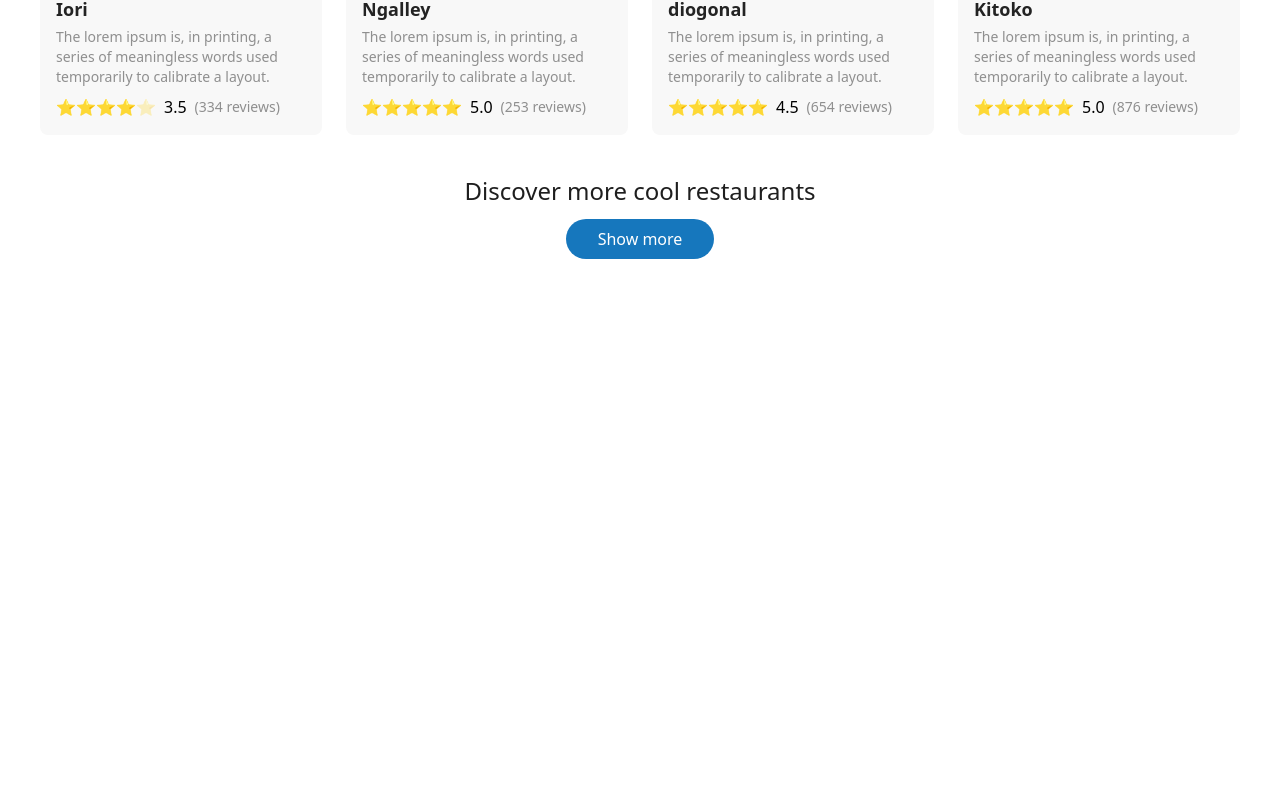
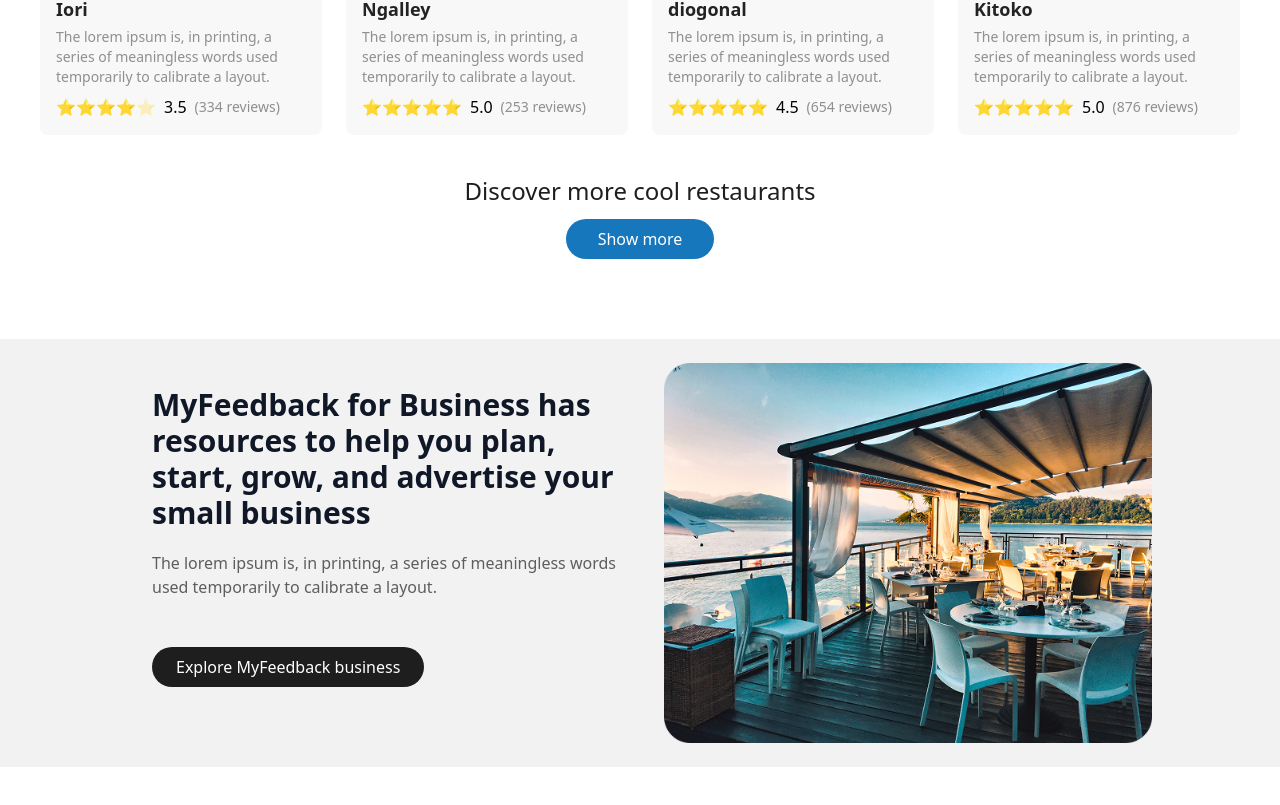
Before and after one commit to marufahmed347/React-Assignment-3, a React (Vite) app: page / in a window 1280 px wide. Shown: the part 1942-2747 px from the top of the page. Before the commit the page ends 2241 px from the top, so only its background shows below. Built offline with nearby package versions, Linux system fonts and the light colour scheme.

Commit message:
feedback done

```diff
--- /dev/null
+++ b/src/components/all-pages/page1/FeedBack.jsx
@@ -0,0 +1,33 @@
+import React from "react";
+
+const FeedBack = () => {
+  return (
+    <div className="bg-[#F2F2F2] md:my-10 my-5 px-4 py-6 flex justify-center items-center">
+      <div className="flex flex-col md:flex-row max-w-5xl w-full">
+        <div className="flex-1 p-6 text-center md:text-left">
+          <h2 className="text-2xl md:text-3xl font-bold text-gray-900 mb-5">
+            MyFeedback for Business has resources to help you plan, start, grow,
+            and advertise your small business
+          </h2>
+          <p className="text-[#5E5E5E] mb-12">
+            The lorem ipsum is, in printing, a series of meaningless words used
+            temporarily to calibrate a layout.
+          </p>
+          <button className="bg-[#1E1E1E] text-white px-3 md:px-6 py-2 rounded-full hover:bg-gray-800 transition cursor-pointer">
+            Explore MyFeedback business
+          </button>
+        </div>
+
+        <div className="flex-1 flex justify-center">
+          <img
+            src="restaurantsimg.png"
+            alt="Business Setup"
+            className="rounded-lg w-full max-w-md md:max-w-full object-cover"
+          />
+        </div>
+      </div>
+    </div>
+  );
+};
+
+export default FeedBack;
--- a/src/components/all-pages/page1/page-1.jsx
+++ b/src/components/all-pages/page1/page-1.jsx
@@ -2,6 +2,7 @@ import React from 'react'
 import Icon from './Icon';
 import HeroArea from './Hero';
 import CardSection from './Card';
+import FeedBack from './FeedBack';
 
 function Page1() {
   return (
@@ -9,6 +10,7 @@ function Page1() {
     <Icon/>
     <HeroArea/>
     <CardSection/>
+    <FeedBack/>
     </>
   )
 }
```
Also changed, not shown: public/restaurantsimg.png (added).
